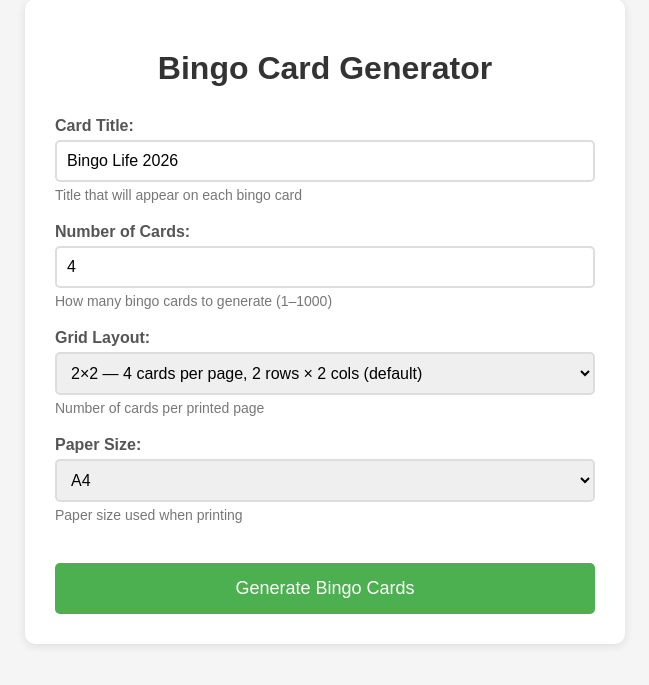
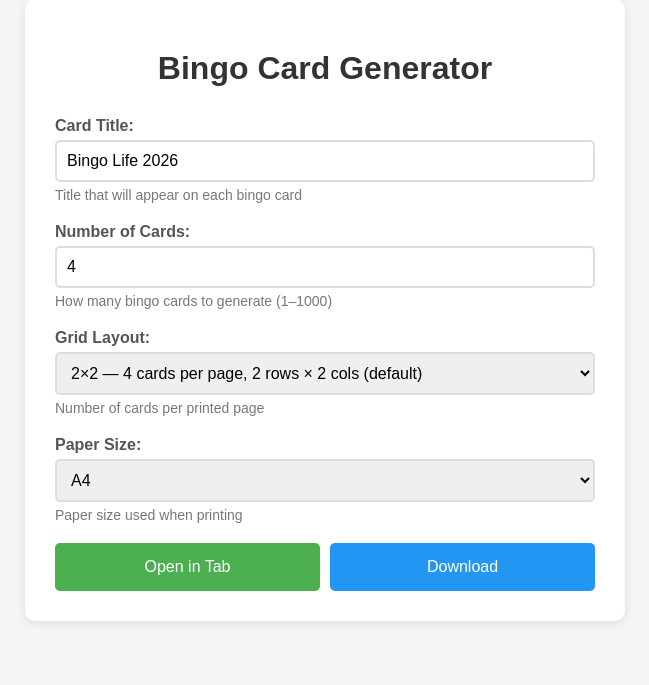
Before and after one commit to carlosm3011/generador-tarjetas-bingo, a Flask app: page / in a window 1280 px wide. Shown: the part 71-756 px from the top of the page, without its empty margins (315-964 px from the left). Run offline with Flask 3, Linux system fonts and the light colour scheme.

Commit message:
Add Open in Tab and Download buttons
Single form, two submit buttons: Open in Tab (green, target=_blank)
and Download (blue, Content-Disposition: attachment). Mode is passed
as a form field so the server sets the right response headers.

Co-Authored-By: Claude Sonnet 4.6 <noreply@anthropic.com>

```diff
--- a/app.py
+++ b/app.py
@@ -42,6 +42,10 @@ def generate_bingo():
     response = make_response(rendered_html)
     response.headers['Content-Type'] = 'text/html'
 
+    if request.form.get('mode') == 'download':
+        filename = f'bingo_{datetime.now().strftime("%y%m%d")}.html'
+        response.headers['Content-Disposition'] = f'attachment; filename={filename}'
+
     return response
 
 if __name__ == '__main__':
--- a/templates/form.html
+++ b/templates/form.html
@@ -55,20 +55,36 @@
             outline: none;
         }
 
+        .btn-row {
+            display: flex;
+            gap: 10px;
+            margin-top: 20px;
+        }
+
         .submit-btn {
-            width: 100%;
+            flex: 1;
             padding: 15px;
-            background-color: #4CAF50;
             color: white;
             border: none;
             border-radius: 5px;
-            font-size: 18px;
+            font-size: 16px;
             cursor: pointer;
-            margin-top: 20px;
         }
 
-        .submit-btn:hover {
+        .btn-open {
+            background-color: #4CAF50;
+        }
+
+        .btn-open:hover {
             background-color: #45a049;
+        }
+
+        .btn-download {
+            background-color: #2196F3;
+        }
+
+        .btn-download:hover {
+            background-color: #1976D2;
         }
 
         .help-text {
@@ -82,7 +98,7 @@
     <div class="container">
         <h1>Bingo Card Generator</h1>
 
-        <form action="/generate" method="POST" target="_blank">
+        <form id="bingo-form" action="/generate" method="POST">
             <div class="form-group">
                 <label for="title">Card Title:</label>
                 <input type="text" id="title" name="title" value="Bingo Life 2026" required>
@@ -123,7 +139,14 @@
                 <div class="help-text">Paper size used when printing</div>
             </div>
 
-            <button type="submit" class="submit-btn">Generate Bingo Cards</button>
+            <div class="btn-row">
+                <button type="submit" name="mode" value="open"
+                        class="submit-btn btn-open"
+                        onclick="this.form.target='_blank'">Open in Tab</button>
+                <button type="submit" name="mode" value="download"
+                        class="submit-btn btn-download"
+                        onclick="this.form.target='_self'">Download</button>
+            </div>
         </form>
     </div>
 </body>
```
